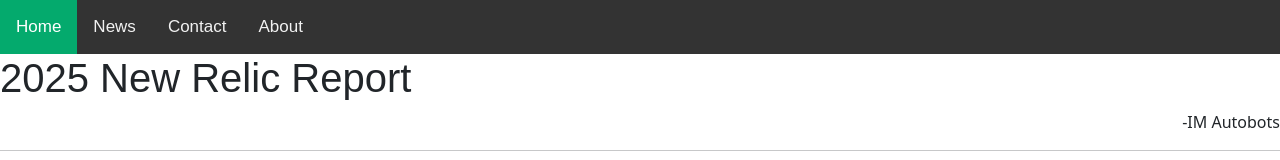
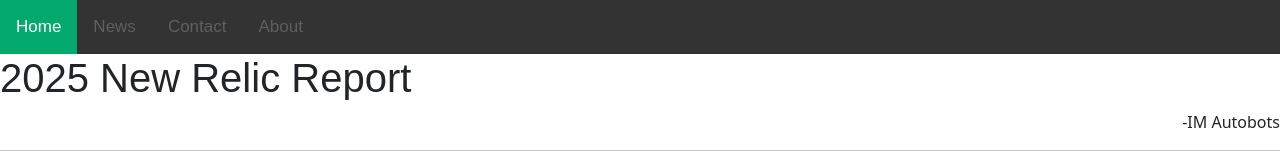
Before and after one commit to mnakahama/css-sandbox, a plain HTML site: page docs/index.html in a window 1280 px wide. Shown: the top 160 px of the page. Drawn offline with Linux system fonts and the light colour scheme.

Commit message:
Update style.css
update

```diff
--- a/docs/style.css
+++ b/docs/style.css
@@ -47,7 +47,7 @@
   /* Style the links inside the navigation bar */
   .topnav a {
     float: left;
-    color: #f2f2f2;
+    color: #5f5f5f;
     text-align: center;
     padding: 14px 16px;
     text-decoration: none;
```
